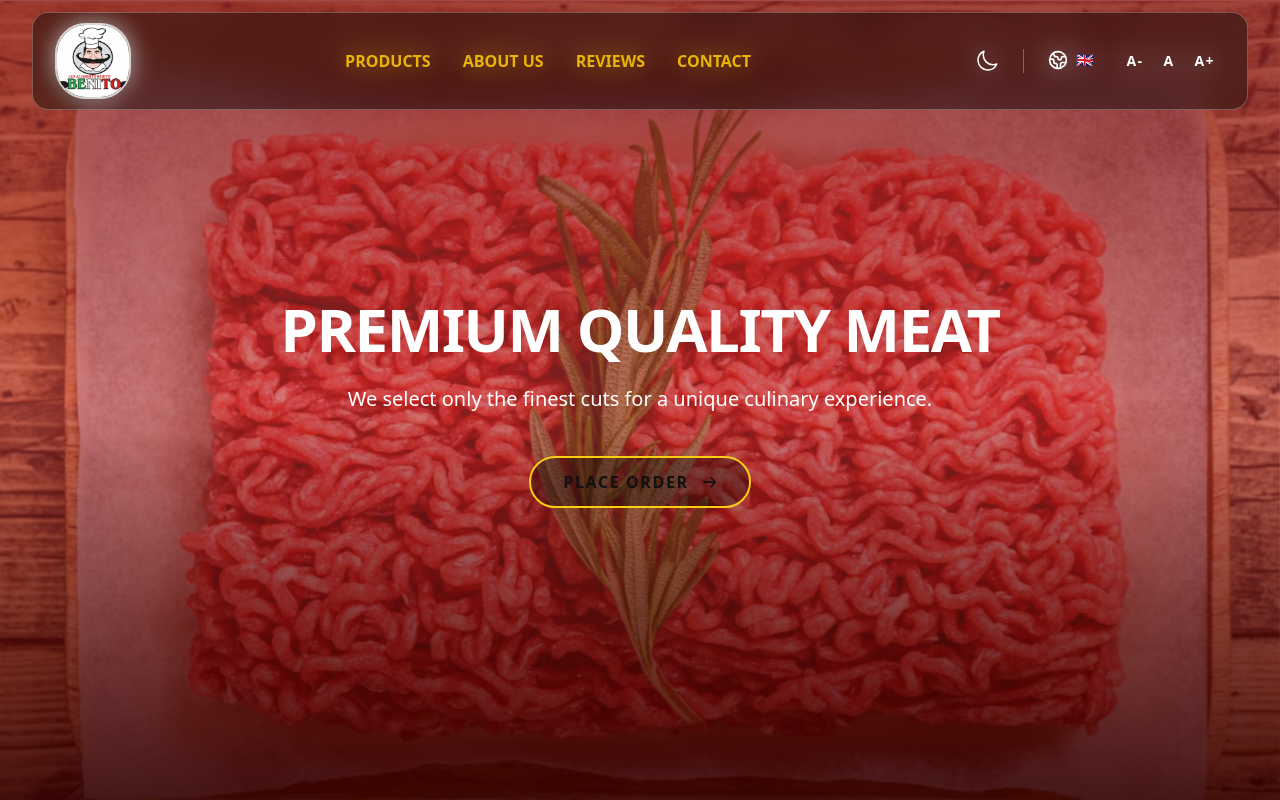
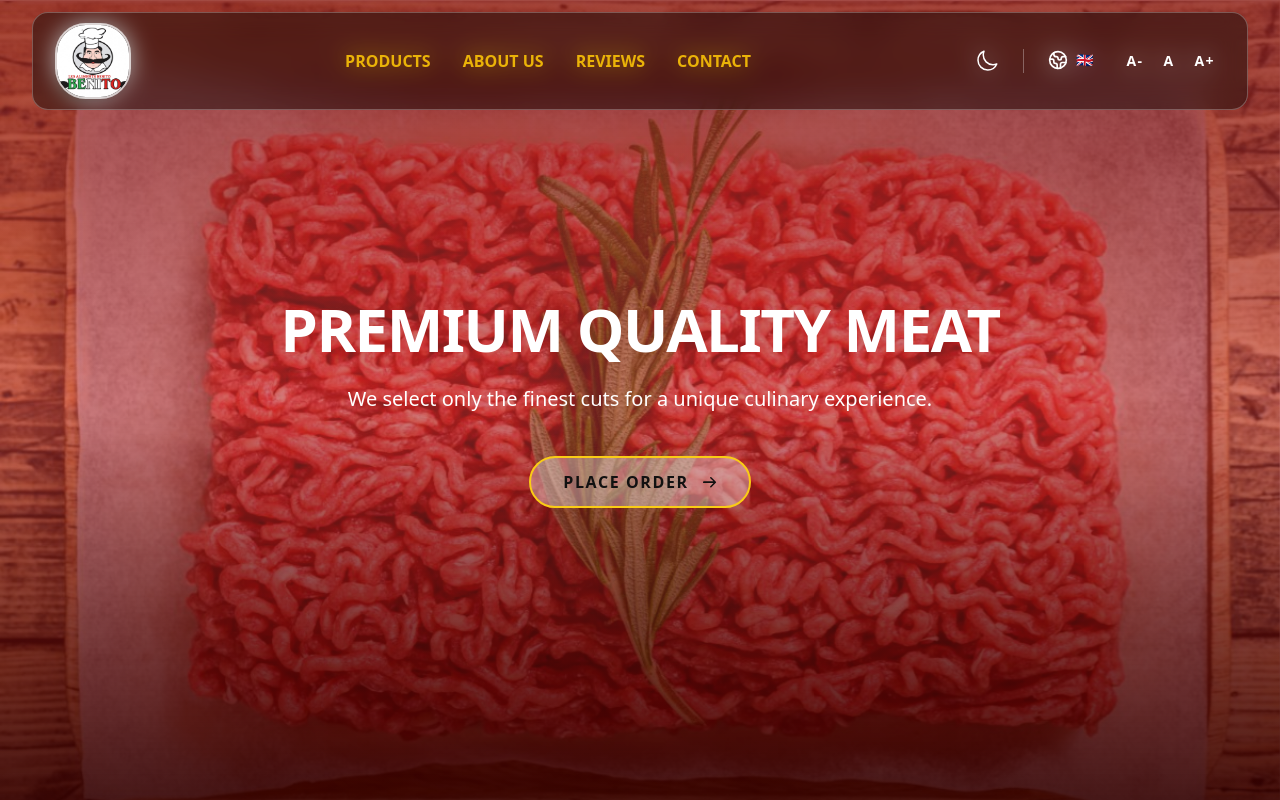
Before and after one commit to jeki18ros-gif/carniceria, a React (Vite) app in the folder frontend/: page / in a window 1280 px wide. Shown: the top 800 px of the page. Built offline with nearby package versions, Linux system fonts and the light colour scheme.

Commit message:
feat: :art: correccion

```diff
--- a/frontend/src/styles/index.css
+++ b/frontend/src/styles/index.css
@@ -48,7 +48,7 @@ body {
 .btn,
 button,
 .link-btn {
-  background: rgba(8, 8, 8, 0.35) !important;
+  background: rgba(255,255,255,0.35) !important;
   color: #111; /* texto negro */
   border: 2px solid #facc15; /* borde dorado */
  @apply inline-flex items-center justify-center gap-2
```
